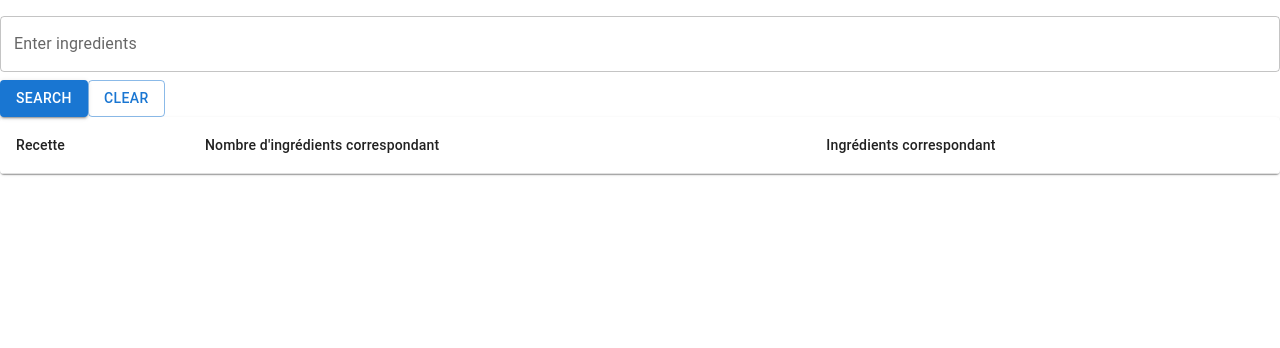
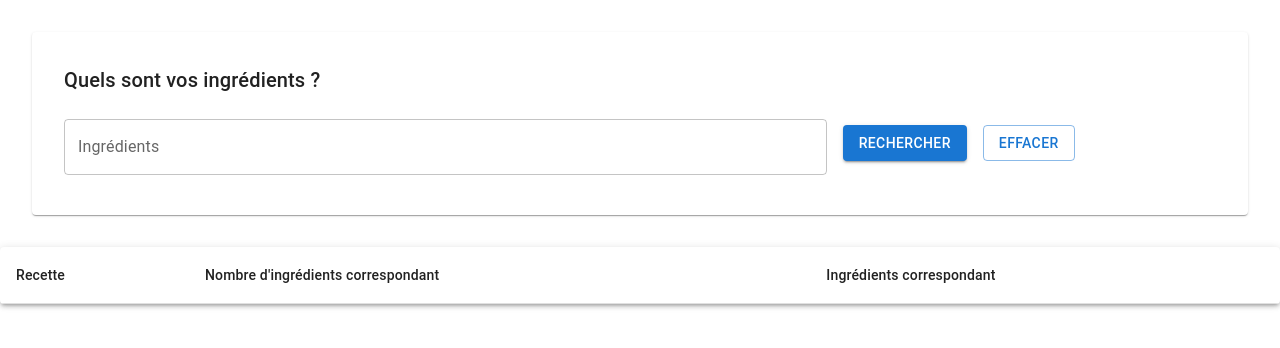
Before and after one commit to davidwter/recipes, a React (Create React App) app in the folder recipes-frontend/: page / in a window 1280 px wide. Shown: the top 348 px of the page. Built offline with nearby package versions, Linux system fonts and the light colour scheme.

Commit message:
polishing visuals

```diff
--- a/recipes-frontend/package.json
+++ b/recipes-frontend/package.json
@@ -5,6 +5,7 @@
   "dependencies": {
     "@emotion/react": "^11.11.3",
     "@emotion/styled": "^11.11.0",
+    "@mui/icons-material": "^5.15.3",
     "@mui/material": "^5.15.3",
     "@testing-library/jest-dom": "^5.17.0",
     "@testing-library/react": "^13.4.0",
--- a/recipes-frontend/src/components/RecipeDetail.js
+++ b/recipes-frontend/src/components/RecipeDetail.js
@@ -1,15 +1,21 @@
-// src/components/RecipeDetail.js
 import React, { useEffect, useState } from 'react';
 import axios from 'axios';
 import { useParams, useNavigate } from 'react-router-dom';
-import Button from '@mui/material/Button';
-import Typography from '@mui/material/Typography';
-import List from '@mui/material/List';
-import ListItem from '@mui/material/ListItem';
+import {
+  Button,
+  Typography,
+  List,
+  ListItem,
+  Container,
+  Grid,
+  Card,
+  CardContent,
+  Box,
+  Chip,
+} from '@mui/material';
+import ArrowBackIcon from '@mui/icons-material/ArrowBack';
 
-
-
-const RecipeDetail = ({searchQuery}) => {
+const RecipeDetail = ({ searchQuery }) => {
   const [recipe, setRecipe] = useState(null);
   const { id } = useParams();
   const navigate = useNavigate();
@@ -18,7 +24,6 @@ const RecipeDetail = ({searchQuery}) => {
     const fetchRecipe = async () => {
       try {
         const response = await axios.get(`http://localhost:3000/recipes/${id}`);
-        console.log(response.data);
         setRecipe(response.data);
       } catch (error) {
         console.error('Error fetching recipe details', error);
@@ -31,34 +36,64 @@ const RecipeDetail = ({searchQuery}) => {
   const isIngredientMatch = (ingredientName) => {
     if (!searchQuery) return false;
     const queryIngredients = searchQuery.split(',').map(ingredient => ingredient.trim().toLowerCase());
-    return queryIngredients.includes(ingredientName.toLowerCase());
+    return queryIngredients.some(queryIngredient => ingredientName.toLowerCase().includes(queryIngredient));
   };
-
 
   if (!recipe) return <div>Loading...</div>;
 
   return (
-    <div>
-    <Button onClick={() => navigate(-1)} variant="contained" color="secondary">Back to Search</Button>
-    <Typography variant="h4">{recipe.title}</Typography>
-      {recipe.image && <img src={recipe.image} alt={recipe.title} style={{ maxWidth: '100%' }} />}
-      <Typography variant="h6">Ingredients</Typography>
-      <List>
-        {recipe.ingredients.map((ingredient, index) => (
-          <ListItem key={index} style={isIngredientMatch(ingredient.name) ? { fontWeight: 'bold' } : {}}>
-            {ingredient.name}
-          </ListItem>
-        ))}
-      </List>
-
-      <p>Temps de préparation : {recipe.prep_time}</p>
-      <p>Temps de cuisson : {recipe.cook_time}</p>
-      <p>Temps total : {recipe.total_time}</p>
-      <p>Difficulté : {recipe.difficulty}</p>
-      <p>Note : {recipe.rate}</p>
-      <p>Nombre de commentaires : {recipe.nb_comments}</p>
-      <p>Autheur : {recipe.author}</p>
-    </div>
+    <Container maxWidth="md">
+      <Box my={4}>
+        <Button
+          startIcon={<ArrowBackIcon />}
+          onClick={() => navigate(-1)}
+          variant="outlined"
+          color="primary"
+        >
+          Retour à la recherche
+        </Button>
+      </Box>
+      <Grid container spacing={2}>
+        <Grid item xs={12}>
+          <Typography variant="h3" component="h1" gutterBottom>
+            {recipe.title}
+          </Typography>
+        </Grid>
+        <Grid item md={6} xs={12}>
+          {recipe.image && (
+            <img src={recipe.image} alt={recipe.title} style={{ width: '100%', height: 'auto', borderRadius: '4px' }} />
+          )}
+        </Grid>
+        <Grid item md={6} xs={12}>
+          <Typography variant="h6" gutterBottom>Ingrédients</Typography>
+          <List>
+            {recipe.ingredients.map((ingredient, index) => (
+              <ListItem key={index}>
+                <Chip
+                  label={ingredient.name}
+                  color={isIngredientMatch(ingredient.name) ? "primary" : "default"}
+                  variant="outlined"
+                  style={{ marginRight: '4px' }}
+                />
+              </ListItem>
+            ))}
+          </List>
+        </Grid>
+        <Grid item xs={12}>
+          <Card variant="outlined">
+            <CardContent>
+              <Typography variant="body1">Temps de préparation : {recipe.prep_time}</Typography>
+              <Typography variant="body1">Temps de cuisson : {recipe.cook_time}</Typography>
+              <Typography variant="body1">Temps total : {recipe.total_time}</Typography>
+              <Typography variant="body1">Difficulté : {recipe.difficulty}</Typography>
+              <Typography variant="body1">Note : {recipe.rate}</Typography>
+              <Typography variant="body1">Nombre de commentaires : {recipe.nb_comments}</Typography>
+              <Typography variant="body1">Auteur : {recipe.author}</Typography>
+            </CardContent>
+          </Card>
+        </Grid>
+      </Grid>
+    </Container>
   );
 };
 
--- a/recipes-frontend/src/components/RecipeList.js
+++ b/recipes-frontend/src/components/RecipeList.js
@@ -1,19 +1,14 @@
 // src/components/RecipeList.js
 import React from 'react';
-import Table from '@mui/material/Table';
-import TableBody from '@mui/material/TableBody';
-import TableCell from '@mui/material/TableCell';
-import TableContainer from '@mui/material/TableContainer';
-import TableHead from '@mui/material/TableHead';
-import TableRow from '@mui/material/TableRow';
-import Paper from '@mui/material/Paper';
+import {  Paper, TableContainer, Table, TableHead, TableRow, TableCell, TableBody } from '@mui/material';
+
 
 import { Link } from 'react-router-dom';
 
 const RecipeList = ({ recipes }) => {
   return (
-    <TableContainer component={Paper}>
-        <Table>
+    <TableContainer component={Paper} elevation={3}>
+        <Table aria-label="simple table">
             <TableHead>
                 <TableRow>
                     <TableCell>
@@ -29,8 +24,8 @@ const RecipeList = ({ recipes }) => {
             </TableHead>
             <TableBody>
                 {recipes.map((recipe) => (
-                    <TableRow key={recipe.id}>
-                        <TableCell><Link to={`/recipe/${recipe.id}`}>{recipe.name}</Link></TableCell>
+                    <TableRow key={recipe.id} hover>
+                        <TableCell component="th" scope="row"><Link to={`/recipe/${recipe.id}`}>{recipe.name}</Link></TableCell>
                         <TableCell>{recipe.matching_ingredients_count}</TableCell>
                         <TableCell>{recipe.matching_ingredients.join(', ')}</TableCell>
                     </TableRow>
@@ -38,6 +33,7 @@ const RecipeList = ({ recipes }) => {
                 </TableBody>
         </Table>
     </TableContainer>
+
   );
 };
 
--- a/recipes-frontend/src/components/Search.js
+++ b/recipes-frontend/src/components/Search.js
@@ -1,9 +1,11 @@
 // src/components/Search.js
 import React from 'react';
-import TextField from '@mui/material/TextField';
-import Button from '@mui/material/Button';
+import { Button, TextField, Grid, Paper, Typography } from '@mui/material';
+
 
 import axios from 'axios';
+
+
 
 const Search = ({ onSearch, searchQuery, setSearchQuery }) => {
   const handleSearch = async () => {
@@ -27,23 +29,34 @@ const Search = ({ onSearch, searchQuery, setSearchQuery }) => {
   };
 
   return (
-    <div>
+    <Paper style={{ padding: '2rem', margin: '2rem' }}>
+        <Typography variant="h6" gutterBottom>Quels sont vos ingrédients ?</Typography>
+        <Grid container spacing={2} alignItems="center">
+            <Grid item xs={12} sm={8}>
                 <TextField
-        label="Enter ingredients"
+                    label="Ingrédients"
                     variant="outlined"
                     value={searchQuery}
                     onChange={(e) => setSearchQuery(e.target.value)}
-        placeholder="Separated by commas"
+                    placeholder="Séparés par une virgule"
                     fullWidth
                     margin="normal"
                 />
-      <Button variant="contained" color="primary" onClick={handleSearch}>
-        Search
+            </Grid>
+            <Grid item xs={12} sm={4}>
+                <Button variant="contained" color="primary" onClick={handleSearch} style={{ marginRight: '1rem' }}>
+                    Rechercher
                 </Button>
                 <Button variant="outlined" onClick={handleClear}>
-        Clear
+                    Effacer
                 </Button>
-    </div>
+            </Grid>
+        </Grid>
+
+    </Paper>
+
+
+
   );
 };
 
```
Also changed, not shown: 1 other file (tests, documents, lock files or other folders). Lines whose indentation alone changed are shown as unchanged.
